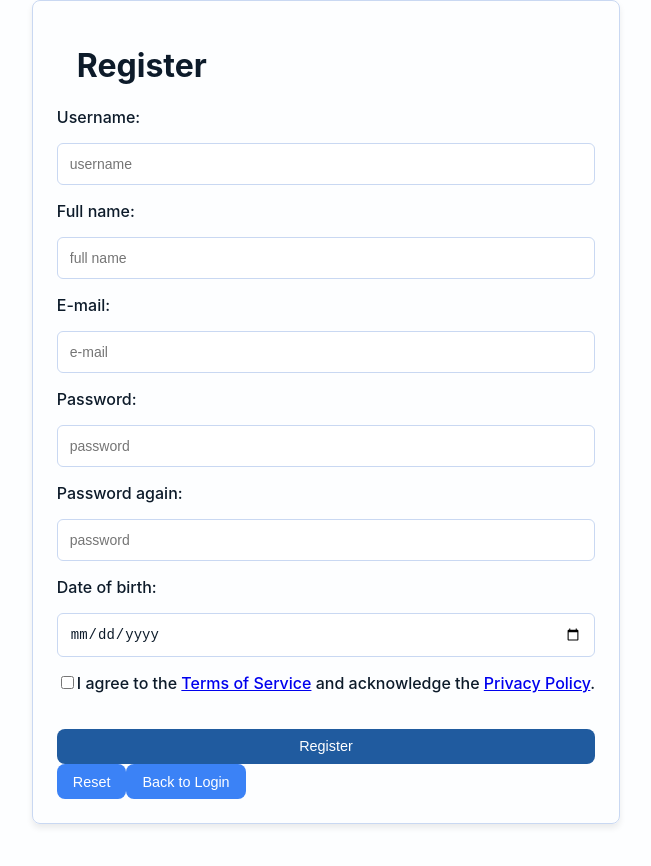
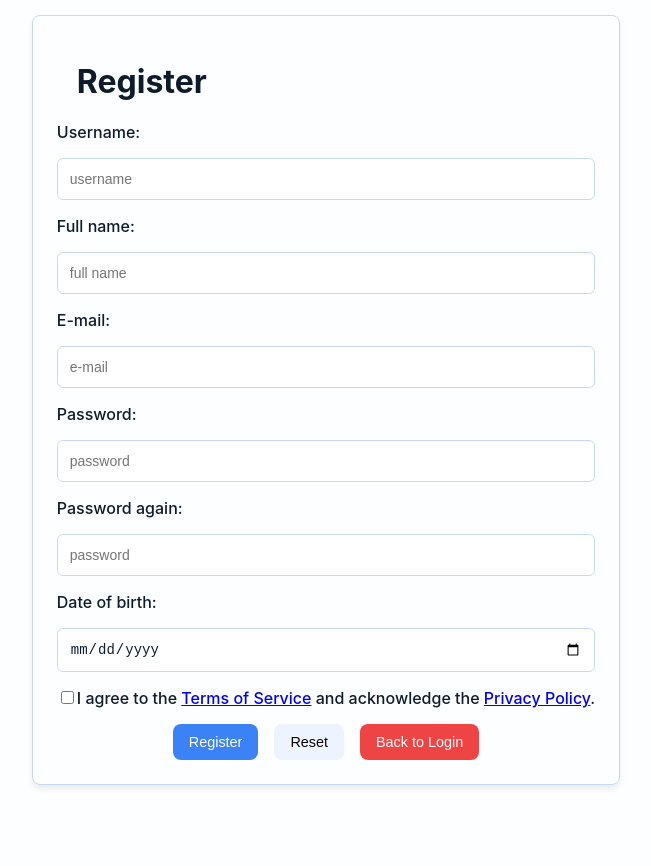
Before and after one commit to szabobnc/SpendingsWebApp, a React (Create React App) app in the folder frontend/: page /register in a window 1280 px wide. Shown: the top 866 px of the page, without its empty margins (314-965 px from the left). Built offline with nearby package versions, Linux system fonts and the light colour scheme.

Commit message:
Refactor button layout in Register component for improved organization and usability

```diff
--- a/frontend/src/components/Register.jsx
+++ b/frontend/src/components/Register.jsx
@@ -166,15 +166,13 @@ function Register() {
                             acknowledge the <a href="/privacy" target="_blank">Privacy Policy</a>.
                         </label>
 
-                        <button
-                            type="submit"
-                            style={{ marginTop: "20px", background: "#205b9f", color: "white" }}
-                        >
-                            Register
-                        </button>
+                        <div className="button-group">
+
+                            <button type="submit">Register</button>
+                            <button className="reset" type="button" onClick={resetForm}>Reset</button>
+                            <button className="delete" onClick={() => navigate("/login")}>Back to Login</button>
+                        </div>
                     </form>
-                    <button type="button" onClick={resetForm}>Reset</button>
-                    <button onClick={() => navigate("/login")}>Back to Login</button>
                 </fieldset>
             </div>
         </>
```
